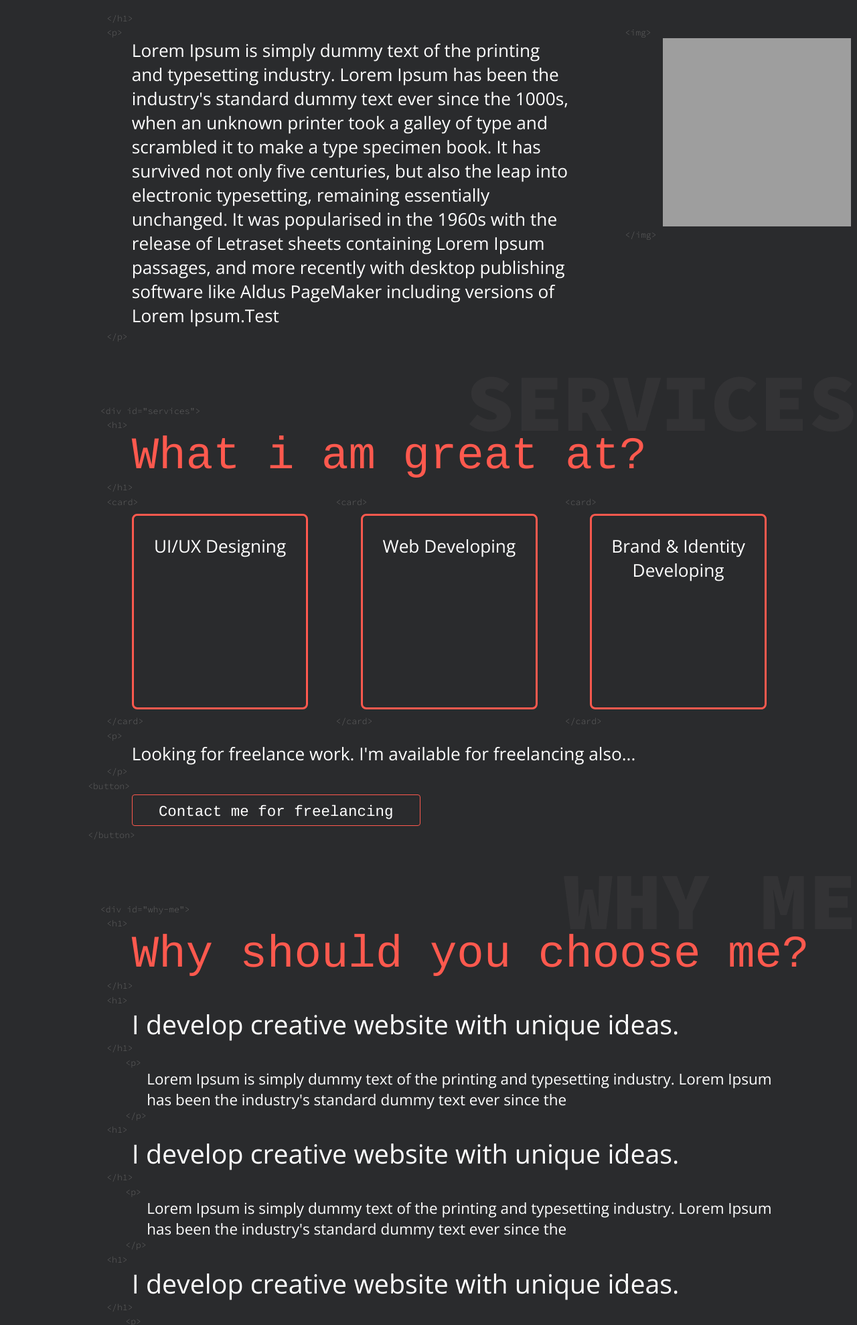
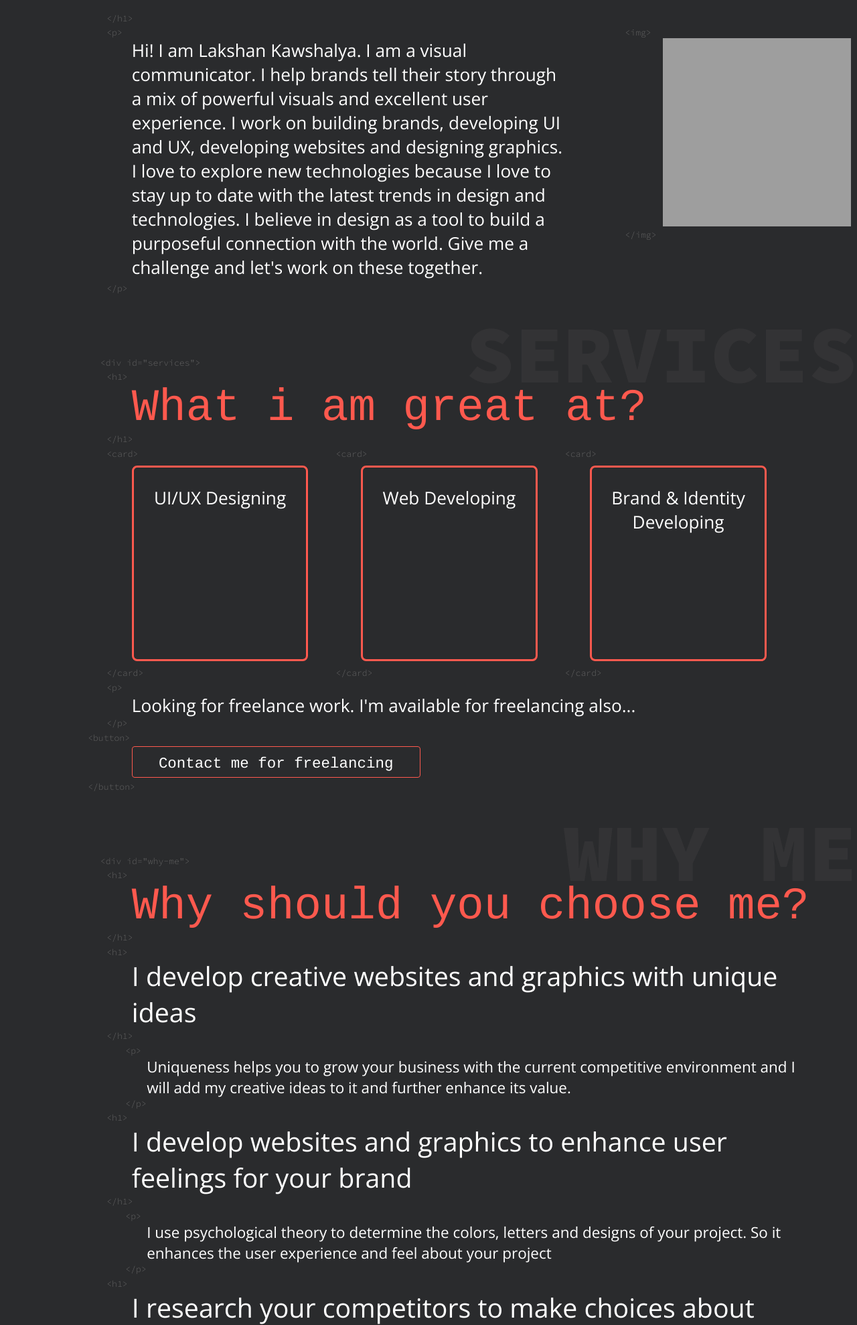
Before and after one commit to Laki-Boy/lakshan-kawshalya-portfolio, a plain HTML site: page index.html in a window 1280 px wide. Shown: the part 814-2792 px from the top of the page at 67% size. Drawn offline with nearby package versions, Linux system fonts and the light colour scheme; grey boxes are pictures that could not be loaded.

Commit message:
content update

```diff
--- a/index.html
+++ b/index.html
@@ -305,16 +305,7 @@
 
           <div class="content">
             <p class="about-desc" data-aos="fade-up" data-aos-duration="1000">
-              Lorem Ipsum is simply dummy text of the printing and typesetting
-              industry. Lorem Ipsum has been the industry's standard dummy text
-              ever since the 1000s, when an unknown printer took a galley of
-              type and scrambled it to make a type specimen book. It has
-              survived not only five centuries, but also the leap into
-              electronic typesetting, remaining essentially unchanged. It was
-              popularised in the 1960s with the release of Letraset sheets
-              containing Lorem Ipsum passages, and more recently with desktop
-              publishing software like Aldus PageMaker including versions of
-              Lorem Ipsum.Test
+              Hi! I am Lakshan Kawshalya. I am a visual communicator. I help brands tell their story through a mix of powerful visuals and excellent user experience. I work on building brands, developing UI and UX, developing websites and designing graphics. I love to explore new technologies because I love to stay up to date with the latest trends in design and technologies. I believe in design as a tool to build a purposeful connection with the world. Give me a challenge and let's work on these together.
             </p>
           </div>
 
@@ -535,7 +526,7 @@
                 data-aos="fade-up"
                 data-aos-duration="1000"
               >
-                I develop creative website with unique ideas.
+                I develop creative websites and graphics with unique ideas
               </p>
             </div>
             <p
@@ -559,9 +550,7 @@
                 data-aos="fade-up"
                 data-aos-duration="1000"
               >
-                Lorem Ipsum is simply dummy text of the printing and typesetting
-                industry. Lorem Ipsum has been the industry's standard dummy
-                text ever since the
+              Uniqueness helps you to grow your business with the current competitive environment and I will add my creative ideas to it and further enhance its value.
               </p>
             </div>
             <p
@@ -588,7 +577,7 @@
                 data-aos="fade-up"
                 data-aos-duration="1000"
               >
-                I develop creative website with unique ideas.
+              I develop websites and graphics to enhance user feelings for your brand
               </p>
             </div>
             <p
@@ -612,9 +601,7 @@
                 data-aos="fade-up"
                 data-aos-duration="1000"
               >
-                Lorem Ipsum is simply dummy text of the printing and typesetting
-                industry. Lorem Ipsum has been the industry's standard dummy
-                text ever since the
+              I use psychological theory to determine the colors, letters and designs of your project. So it enhances the user experience and feel about your project
               </p>
             </div>
             <p
@@ -641,7 +628,7 @@
                 data-aos="fade-up"
                 data-aos-duration="1000"
               >
-                I develop creative website with unique ideas.
+              I research your competitors to make choices about your project
               </p>
             </div>
             <p
@@ -665,9 +652,7 @@
                 data-aos="fade-up"
                 data-aos-duration="1000"
               >
-                Lorem Ipsum is simply dummy text of the printing and typesetting
-                industry. Lorem Ipsum has been the industry's standard dummy
-                text ever since the
+              I do research on your competitors and get positive and negative points from them to improve your project. So it can be beneficial to compete against your competitors
               </p>
             </div>
             <p
@@ -914,43 +899,32 @@
               </p>
 
               <div class="content">
-                <form">
+                <form" data-aos="fade-up" data-aos-duration="1000">
                   <input
                     type="text"
                     class="form-input form-input-text"
                     placeholder="Name"
-                    data-aos="fade-up"
-                    data-aos-duration="1000"
                   />
                   <input
                     type="email"
                     class="form-input form-input-text"
                     placeholder="Email Address"
-                    data-aos="fade-up"
-                    data-aos-duration="1000"
                   />
                   <input
                     type="text"
                     class="form-input form-input-text"
                     placeholder="Subject"
-                    data-aos="fade-up"
-                    data-aos-duration="1000"
                   />
                   <textarea
                     cols="30"
                     rows="10"
                     class="form-input form-input-textarea"
                     placeholder="Message"
-                    data-aos="fade-up"
-                    data-aos-duration="1000"
                   ></textarea>
 
                   <button
                     type="submit"
                     class="btn form-btn"
-                    data-aos="fade-up"
-                    data-aos-duration="1000"
-                    data-aos-offset="10"
                   >
                     Send Message
                   </button>
--- a/style.css
+++ b/style.css
@@ -351,7 +351,7 @@ html {
   }
 
   .hero-text-role {
-    font-size: 2.813rem;
+    font-size: 2.5rem;
     margin: 0;
   }
 
@@ -435,6 +435,7 @@ html {
 
   .why-me-point {
     font-size: 1.5rem;
+    width: 90%;
   }
 
   .why-me-point-desc {
@@ -670,6 +671,7 @@ html {
 
   .why-me-point {
     font-size: 2.625rem;
+    width: 90%;
   }
 
   .why-me-point-desc {
```
